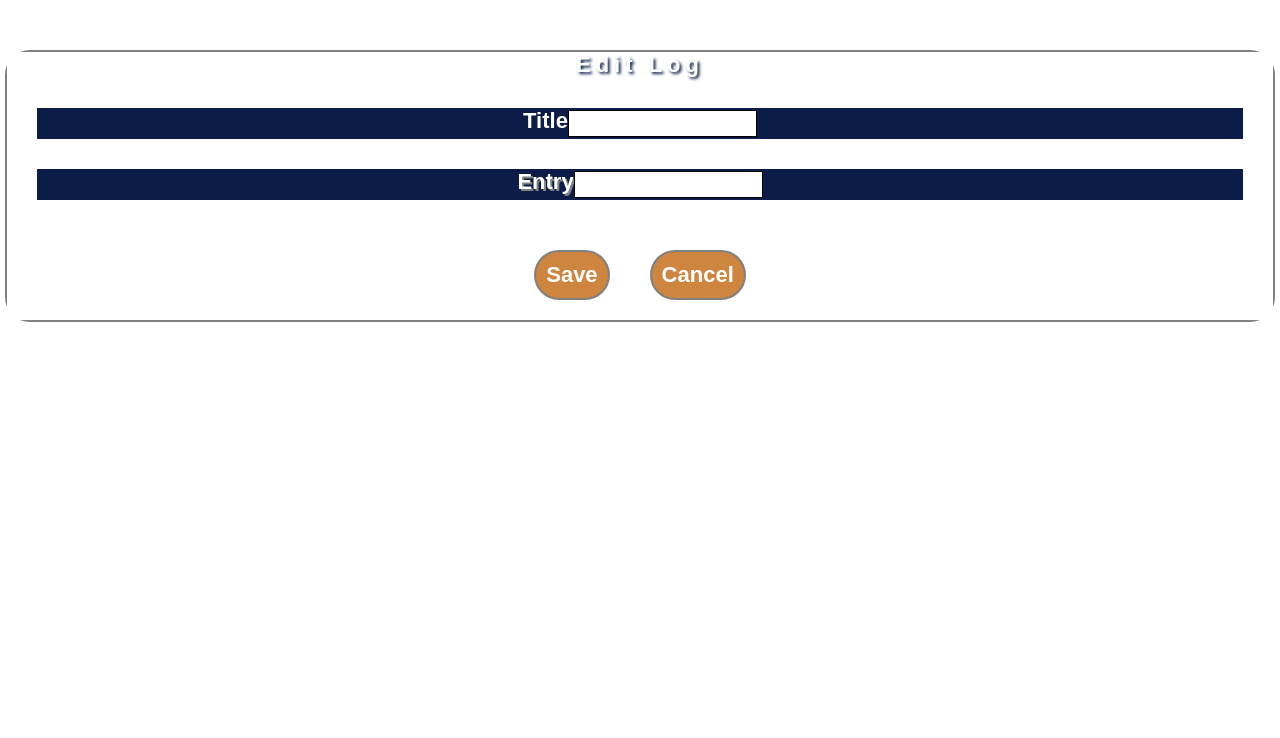
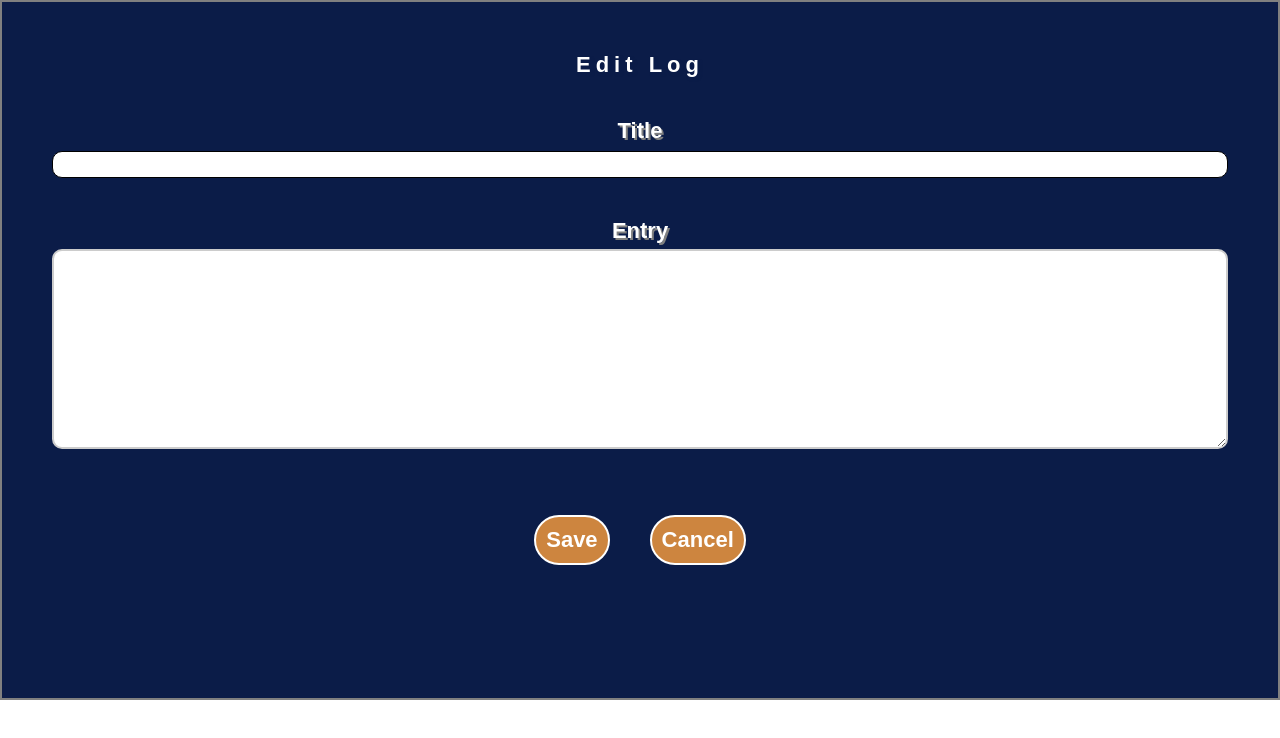
Before and after one commit to kayllamo/posy-client, a React (Create React App) app: page /logs/1 in a window 1280 px wide. Shown: the top 738 px of the page. Built offline with nearby package versions, Linux system fonts and the light colour scheme; no server answers.

Commit message:
update to edit and add log

```diff
--- a/src/Components/AddLog/addLog.css
+++ b/src/Components/AddLog/addLog.css
@@ -64,7 +64,7 @@ h3 {
     width: 100%;
     padding: 5px;
     border-radius: 10px;
-
+    color: black;
 }
 
 
--- a/src/Components/EditLog/editLog.css
+++ b/src/Components/EditLog/editLog.css
@@ -1,26 +1,13 @@
 
 /* EDIT LOG CSSSSS */
 
-.editLogForm {
+.editLog {
+    background-color: #0B1C48;
     font-family: Arial, Helvetica, sans-serif;
     font-size: 22px;
-    padding: 0px;
-    margin: 70px 5px;
+    padding: 50px 10px 10px 10px;
     border: 2px solid gray;
-    color: white;
-    font-display: bold;
-    background-color: #0B1C48;
-    border-radius: 25px;
-    margin-top: 50px;
-
-}
-
-/* form layout css */
-.log_title, .log_tag, .log_entry {
-    color: white;
-    margin: 30px;
-    font-weight: bold;
-    background-color: #0B1C48;
+    min-height: 700px;
 
 }
 
@@ -28,15 +15,26 @@ h3 {
     margin: 50px 10px 10px 10px;
     font-size: 22px;
     letter-spacing: 5px;
-    text-shadow: 1px 1px 3px gray;
 
 }
 
+/* form layout css */
+.log_name, .log_entry {
+    color: white;
+    text-shadow: 2px 2px gray;
+    margin: 40px;
+    font-weight: bold;
+    background-color: #0B1C48;
+}
+
+
+
 .button {
     color: white;
+    font-weight: bold;
     background-color: peru;
     font-size: 22px;
-    border: 2px solid gray;
+    border: 2px solid white;
     padding: 10px;
     margin: 20px;
     border-radius: 25px;
@@ -49,15 +47,13 @@ h3 {
 
 /* fields and titles layout
 
-FIX THISSSSS*/
-label, input {
-    display: inline-block;
-    background-color: #0B1C48;
+/* active field */
+#editLogForm__log_name:focus, #editLogForm__log_entry:focus {
     color: black;
 }
 
 /* fields */
-#editLogForm__log_title, #editLogForm__log_tag {
+#editLogForm__log_name {
     background-color: white;
     text-align: left;
     width: 100%;
@@ -66,28 +62,25 @@ label, input {
 
 }
 
-/* active field */
-#editLogForm__log_title:focus , #editLogForm__log_tag:focus, #editLogForm__log_entry:focus {
-    color: black;
-    border: 3px solid lightskyblue;
+
+
+#editLogForm__log_name {
+    background-color: white;
+    text-align: left;
+    width: 100%;
+    padding: 5px;
+    border-radius: 10px;
+
 }
 
 /* log entry field css */
 #editLogForm__log_entry {
     width: 100%;
-    height: 300px;
-    box-sizing: border-box;
+    height: 200px;
     border: 2px solid #ccc;
     border-radius: 10px;
-    background-color: #f8f8f8;
+    background-color: white;
     font-size: 14px;
-    text-align: left;
+    text-align: start;
     cursor: text;
-    font-family: Arial, Helvetica, sans-serif;
-
 }
-
-label {
-    margin-bottom: 5px;
-    color: white;
-}
--- a/src/Components/EditLog/editLog.js
+++ b/src/Components/EditLog/editLog.js
@@ -95,13 +95,13 @@ handleSubmit(e) {
 
         <h3>Edit Log</h3>
 
-
-        <div className='log_title'>
-            <label htmlFor='editLogForm__log_title'>
+        <div className='log_name'>
+            <label htmlFor='editLogForm__log_name'>
               Title
             </label>
-
             <input
+              id='editLogForm__log_name'
+              name='log_name'
               type='text'
               value={this.state.log.log_name }
               onChange={e => this.handleChange(e)}/>
@@ -112,7 +112,9 @@ handleSubmit(e) {
             <label htmlFor='editLogForm__log_entry'>
               Entry
             </label>
-            <input
+            <textarea
+              id='editLogForm__log_entry'
+              name='log_entry'
               type='text'
               value={this.state.log.log_entry}
               onChange={e => this.handleChange(e)}
```
